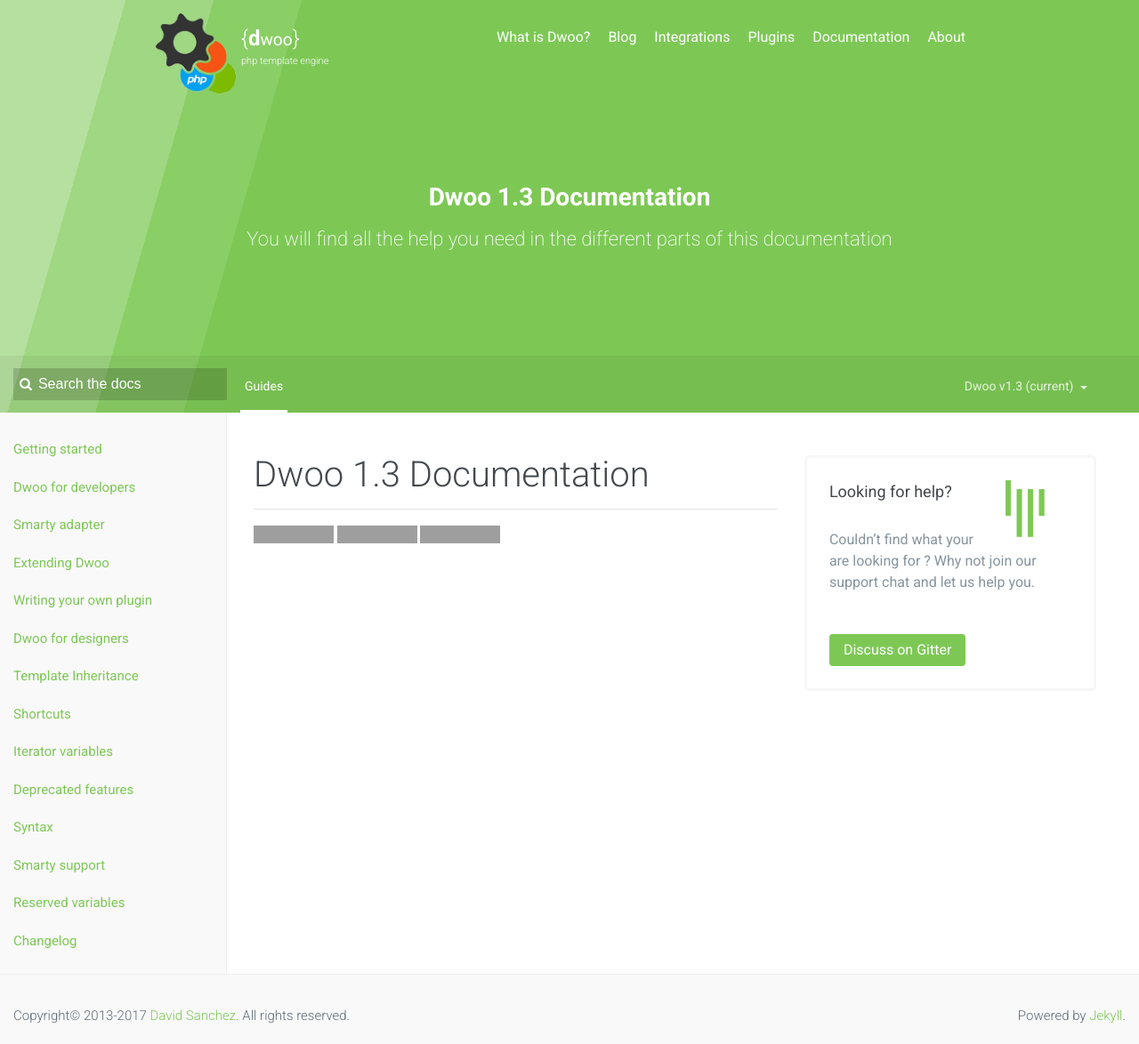
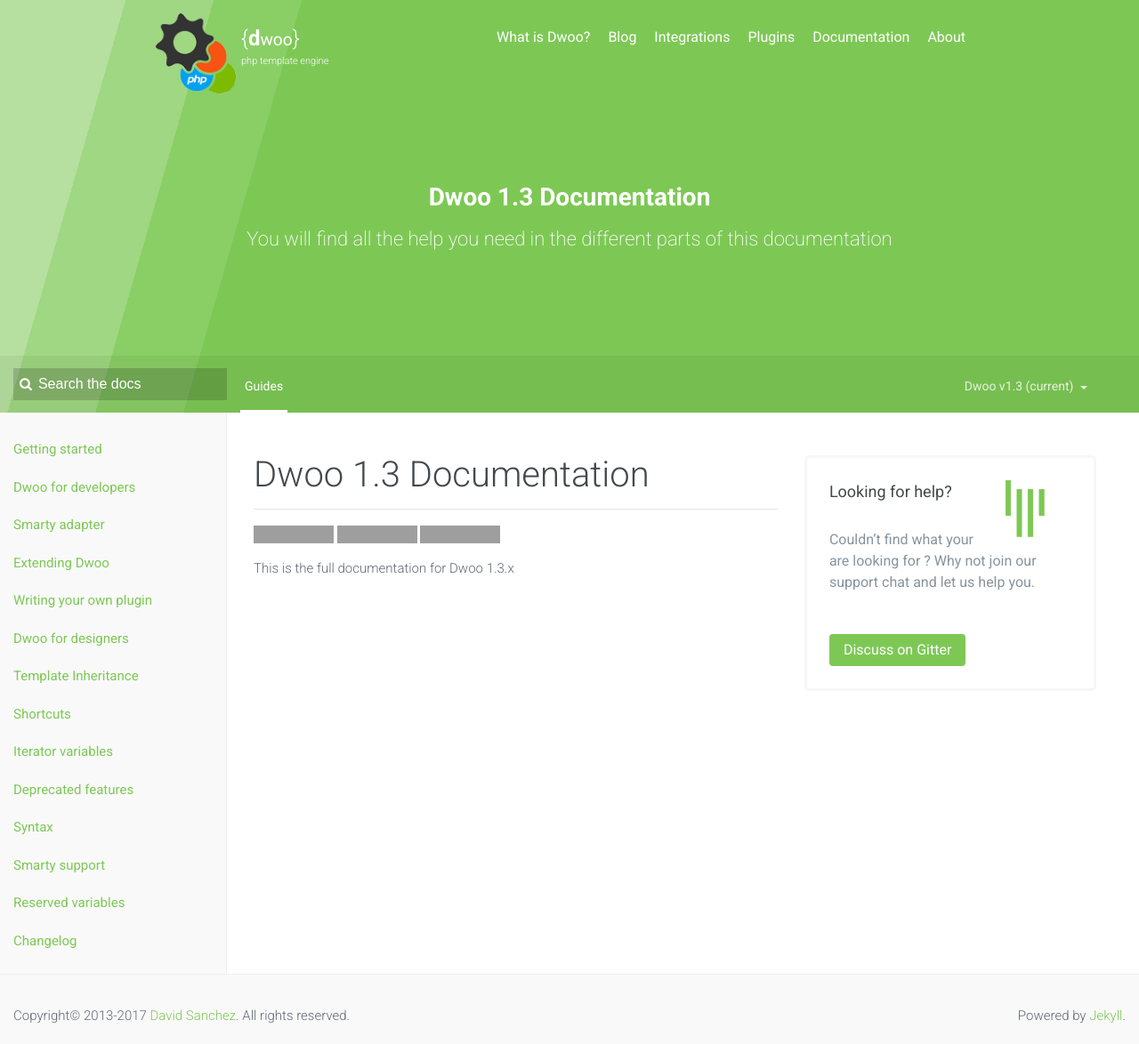
Before and after one commit to dwoo-project/docs, a Jekyll site: the page built from documentation/v1.3/index.md, in a window 1280 px wide. Shown: the whole page at 89% size. Built offline with Jekyll 4.4.1, drawn with Linux system fonts in a browser that asks for light colours; nearby versions of some CDN libraries; grey boxes are pictures that could not be loaded.

Commit message:
Add content

```diff
--- a/documentation/v1.3/index.md
+++ b/documentation/v1.3/index.md
@@ -11,3 +11,5 @@
 [![Latest Stable Version](https://img.shields.io/badge/stable-1.3.6-blue.svg?style=flat-square)](https://packagist.org/packages/dwoo/dwoo#1.3.6)
 [![Build Status](https://travis-ci.org/dwoo-project/dwoo.svg?branch=1.3)](https://travis-ci.org/dwoo-project/dwoo)
 [![Scrutinizer Code Quality](https://scrutinizer-ci.com/g/dwoo-project/dwoo/badges/quality-score.png?b=1.3)](https://scrutinizer-ci.com/g/dwoo-project/dwoo/?branch=1.3)
+
+This is the full documentation for Dwoo 1.3.x
```
